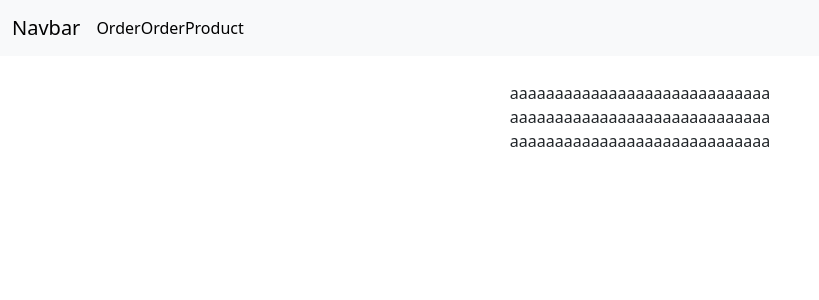
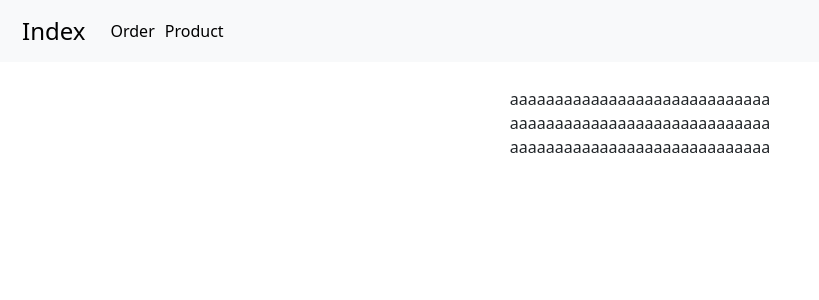
Before and after one commit to yyanoo/job_vue, a Vue app: page /Index in a window 1280 px wide. Shown: the top 300 px of the page, without its empty margins (0-819 px from the left). Built offline with nearby package versions, Linux system fonts and the light colour scheme.

Commit message:
fix header

```diff
--- a/src/components/Header.vue
+++ b/src/components/Header.vue
@@ -5,7 +5,9 @@
 <template>
     <nav class="navbar navbar-expand-lg navbar-light bg-light">
         <div class="container-fluid">
-            <a class="navbar-brand" href="#">Navbar</a>
+            <div class="Title fs-4">
+                <router-link to='/Index'>Index</router-link>
+            </div>
             <button class="navbar-toggler" type="button" data-bs-toggle="collapse" data-bs-target="#navbarNav"
                 aria-controls="navbarNav" aria-expanded="false" aria-label="Toggle navigation">
                 <span class="navbar-toggler-icon"></span>
@@ -13,9 +15,6 @@
             <div class="collapse navbar-collapse" id="navbarNav">
                 <ul class="navbar-nav">
                     <li class="nav-item router">
-                        <router-link to="/Order">Order</router-link>
-                    </li>
-                    <li class="nav-item">
                         <router-link to="/Order">Order</router-link>
                     </li>
                     <li class="nav-item">
@@ -27,4 +26,12 @@
     </nav>
 </template>
 
-<style scoped></style>
+<style scoped>
+.Title {
+    margin: 5px 20px 5px 10px;
+}
+
+.nav-item {
+    margin: 0 5px;
+}
+</style>
--- a/src/components/Table_List.vue
+++ b/src/components/Table_List.vue
@@ -14,7 +14,6 @@ const props = defineProps({
 </script>
 
 <template>
-  <div>
   <table class="table table-striped">
     <thead>
       <tr>
@@ -30,7 +29,6 @@ const props = defineProps({
 
   <div v-if="loading">Loading...</div>
   <div v-else-if="!data.length">No data available</div>
-  </div>
 </template>
 
 <style scoped></style>
```
Lines whose indentation alone changed are shown as unchanged.
